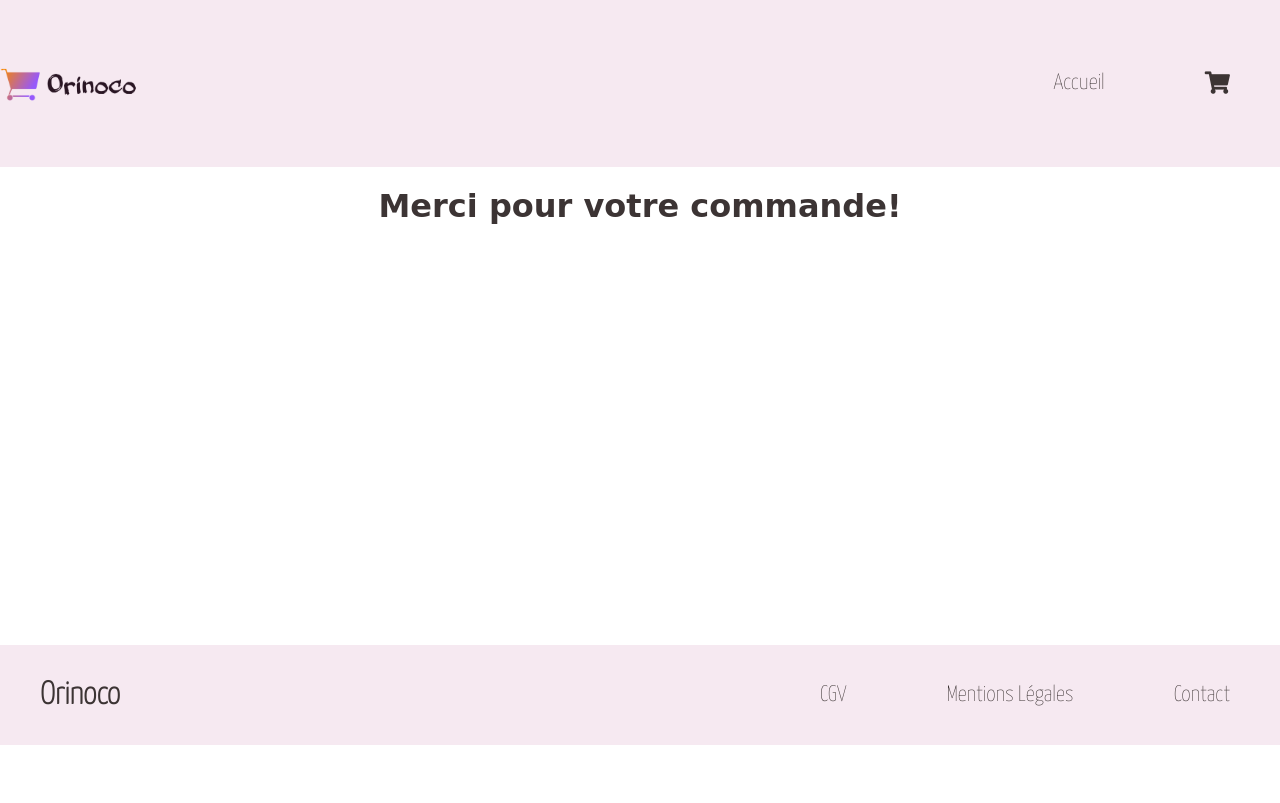
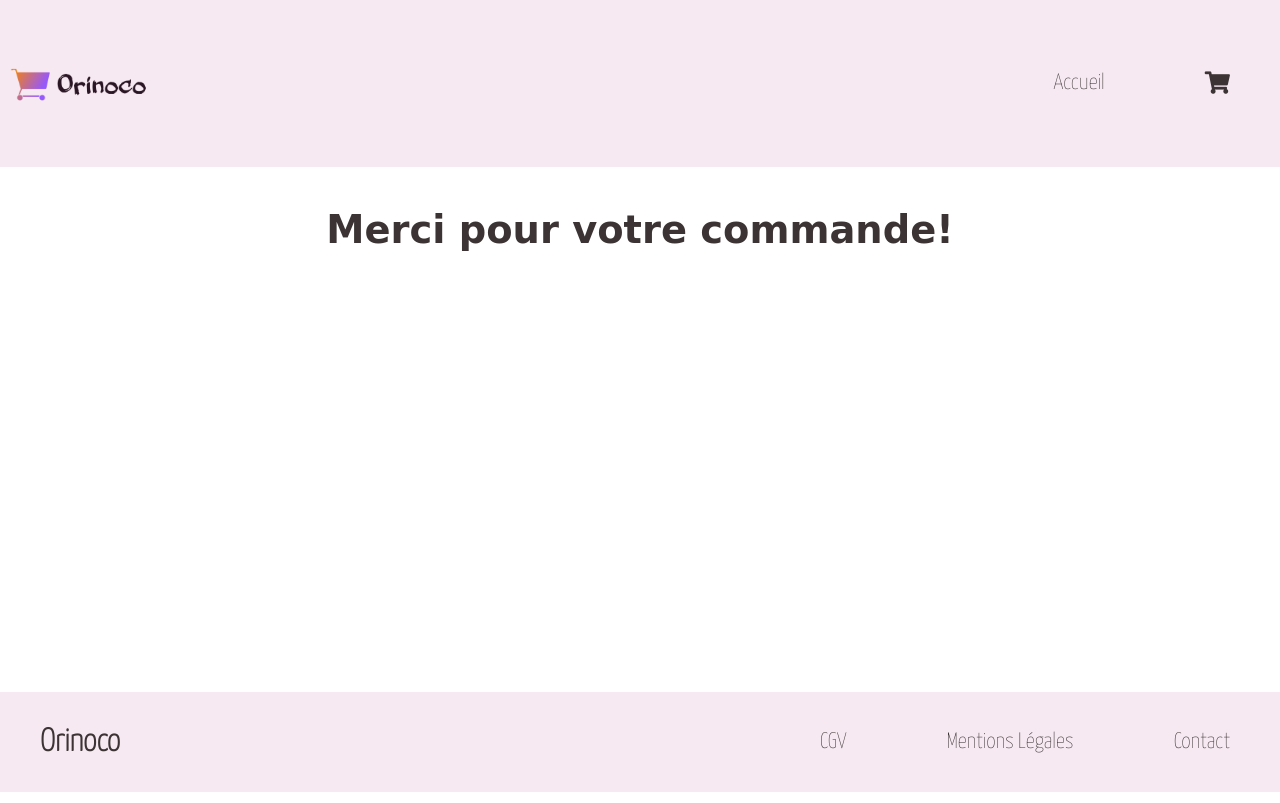
Before and after one commit to hhaurice/HerveHaurice_5_11092021, a website: page public/pages/confirmation.html in a window 1280 px wide. Drawn offline with Linux system fonts and the light colour scheme; a web font is replaced by a local one.

Commit message:
few modifications on margins and font size

```diff
--- a/public/css/confirmation.css
+++ b/public/css/confirmation.css
@@ -4,11 +4,12 @@ body {
     color: #3c3434;
     margin: 0;
     padding: 0;
+    font-size: 1.2rem;
 }
 
 h1, h2 {
     font-family: 'Knewave', cursive;
-    margin: 20px;
+    margin: 40px;
 }
 
 h2 {
@@ -72,6 +73,7 @@ article {
     flex-direction: column;
     justify-content: space-around;
     align-items: center;
+    text-align: center;
     height: 300px;
     margin: 20px;
 }
@@ -105,6 +107,7 @@ footer {
 nav img {
     width: 20%;
     height: 100px;
+    margin-left: 10px;
     align-self: center;
     object-fit: contain;
 }
--- a/public/css/order.css
+++ b/public/css/order.css
@@ -4,6 +4,7 @@ body {
     color: #3c3434;
     margin: 0;
     padding: 0;
+    font-size: 1.2rem;
 }
 
 h1, h2 {
@@ -120,6 +121,7 @@ nav span {
 nav img {
     width: 20%;
     height: 100px;
+    margin-left: 10px;
     align-self: center;
     object-fit: contain;
 }
--- a/public/css/produit.css
+++ b/public/css/produit.css
@@ -4,6 +4,7 @@ body {
     color: #3c3434;
     margin: 0;
     padding: 0;
+    font-size: 1.2rem;
 }
 
 h1, h2 {
@@ -17,7 +18,6 @@ h3 {
     font-size: 2rem;
     margin-left: 40px;
 }
-
 
 a {
     width: 100%;
@@ -116,6 +116,7 @@ nav a {
 nav img {
     width: 20%;
     height: 100px;
+    margin-left: 10px;
     align-self: center;
     object-fit: contain;
 }
@@ -207,6 +208,7 @@ footer a:hover {
 
     #produit p {
         text-align: center;
+        margin: 10px;
     }
 
     img {
--- a/public/css/style.css
+++ b/public/css/style.css
@@ -4,6 +4,7 @@ body {
     color: #3c3434;
     margin: 0;
     padding: 0;
+    font-size: 1.2rem;
 }
 
 h1, h2 {
@@ -11,7 +12,7 @@ h1, h2 {
 }
 
 h2 {
-    margin-left: 40px;
+    margin: 40px;
 }
 
 h3 {
@@ -78,10 +79,10 @@ footer {
 
 img {
     width: 100%;
+    height: 200px;
     border-top-left-radius: 20px;
     border-top-right-radius: 20px;
     object-fit: cover;
-    height: 200px;
 }
 
 figure {
@@ -100,6 +101,7 @@ nav {
 nav img {
     width: 20%;
     height: 100px;
+    margin-left: 10px;
     align-self: center;
     object-fit: contain;
 }
```
